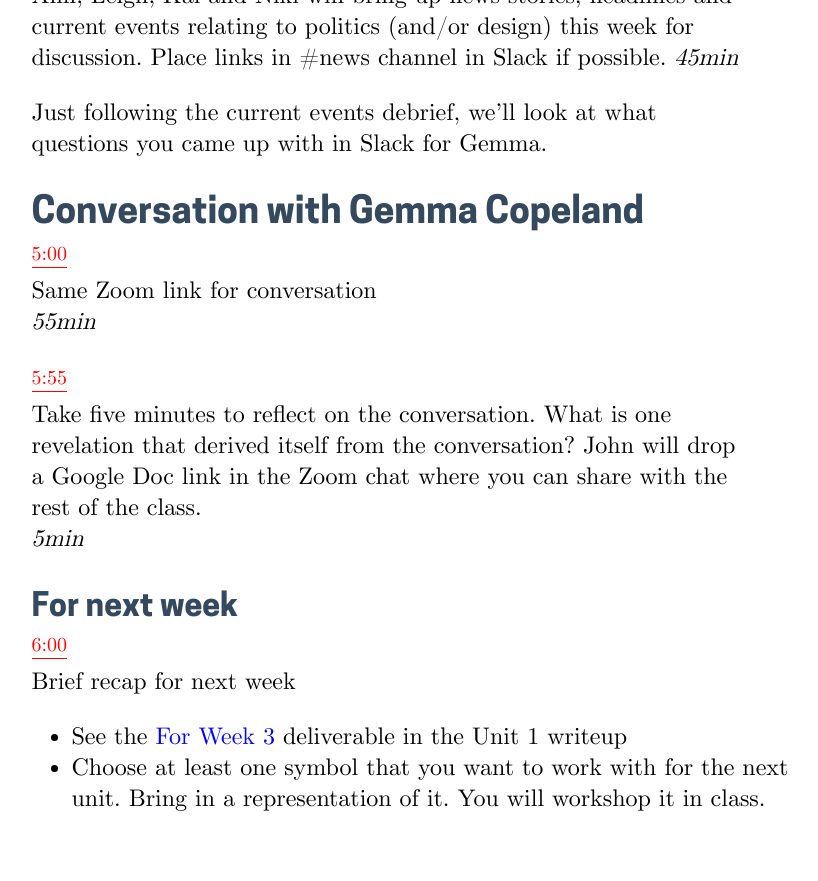
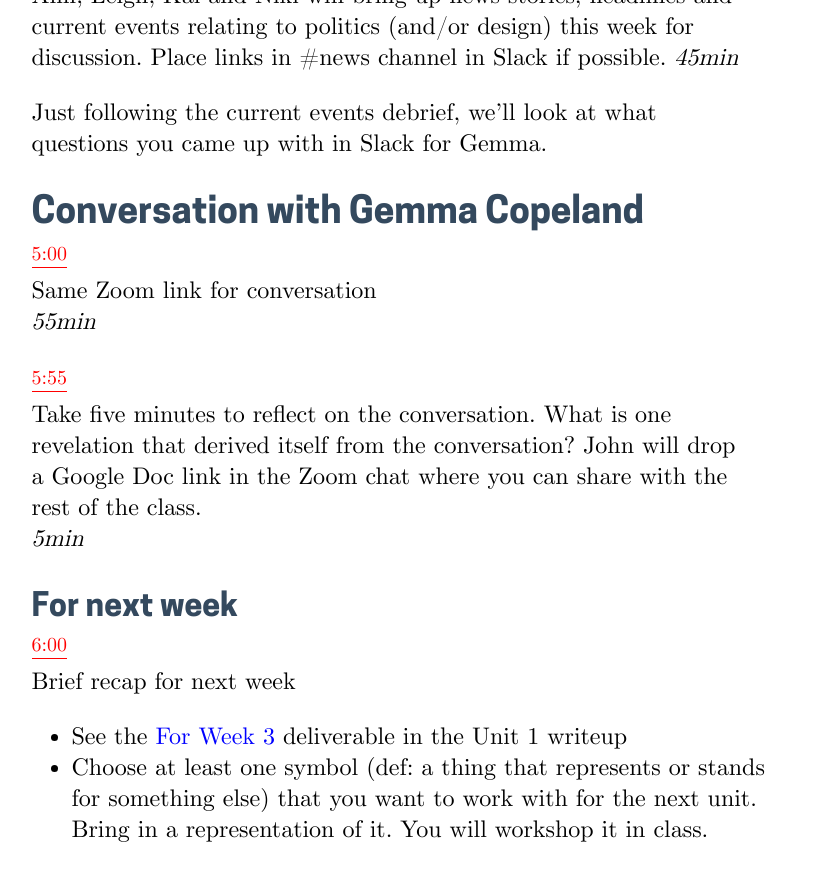
Before and after one commit to jcaserta/design-and-politics, a Jekyll site: the page built from _posts/2022-02-25-week2.md, in a window 1280 px wide and 900 px high, scrolled down 1108 px. Shown: the top 881 px of the window, without its empty margins (294-1112 px from the left). Built offline with Jekyll 4.4.1, drawn with Linux system fonts in a browser that asks for light colours.

Commit message:
definition

```diff
--- a/_posts/2022-02-25-week2.md
+++ b/_posts/2022-02-25-week2.md
@@ -57,4 +57,4 @@ Take five minutes to reflect on the conversation. What is one revelation that de
 Brief recap for next week
 
 - See the [For Week 3](/2022/02/18/unit1.html#week3) deliverable in the Unit 1 writeup
-- Choose at least one symbol that you want to work with for the next unit. Bring in a representation of it. You will workshop it in class.
+- Choose at least one symbol (def: a thing that represents or stands for something else) that you want to work with for the next unit. Bring in a representation of it. You will workshop it in class.
```
